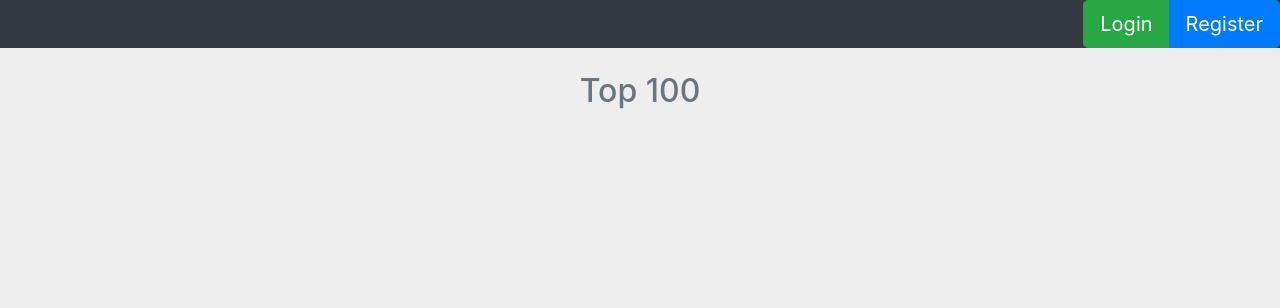
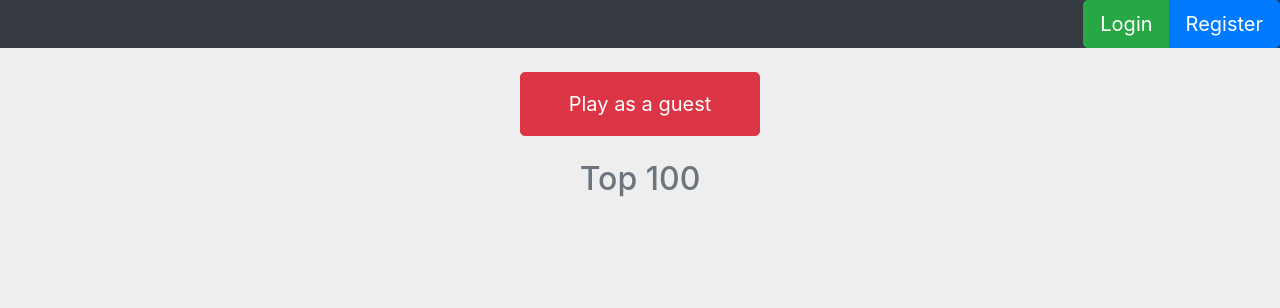
Before and after one commit to koualsky/texas-holdem, a Django app: page / in a window 1280 px wide. Shown: the top 308 px of the page. Run offline with Django 3.2, Linux system fonts and the light colour scheme; data that the repository does not hold is empty; some libraries are stand-ins or nearby versions.

Commit message:
Working 'play as a guest' button

```diff
--- a/game/static/game/style.css
+++ b/game/static/game/style.css
@@ -12,6 +12,10 @@ body {
 
 .top-100-container {
     max-width: 320px;
+}
+
+.play-as-a-guest {
+    //background-color: pink;
 }
 
 #hideAll {
--- a/game/static/game/table.js
+++ b/game/static/game/table.js
@@ -72,7 +72,6 @@ window.onload = function() {
 
     // Decision counter
     //decisionCounter("decision_counter", 10, "/pass");
-
 }
 
 
--- a/game/templates/game/start.html
+++ b/game/templates/game/start.html
@@ -21,6 +21,17 @@
 {% endif %}
 </nav>
 
+
+
+{% if not user.is_authenticated %}
+<div class="text-center">
+    <a href="{% url 'play_as_a_guest' %}" class="play-as-a-guest btn btn-danger btn-lg p-3 pl-5 pr-5 mt-4" id="play-as-a-guest">Play as a guest</a>
+</div>
+{% endif %}
+
+
+
+
 <h2 class="text-center p-4 text-secondary">Top 100</h2>
 
 <div class="top-100-container container p-0 justify-content-center text-secondary">
@@ -35,4 +46,8 @@
     </table>
 </div>
 
+<script>
+    document.getElementById("play-as-a-guest").style.backgroundColor = blue;
+</script>
+
 {% endblock %}
--- a/game/urls.py
+++ b/game/urls.py
@@ -7,6 +7,7 @@ urlpatterns = [
     path('', views.start, name='start'),
     path('table/', views.play, name='play'),
     path('exit/', views.exit, name='exit'),
+    path('register_guest/', views.play_as_a_guest, name='play_as_a_guest'),
 
     # Decisions
     path('check/', views.check, name='check'),
--- a/game/views.py
+++ b/game/views.py
@@ -1,10 +1,11 @@
-from django.shortcuts import render, redirect, get_object_or_404
+from django.shortcuts import render, redirect, get_object_or_404, HttpResponse
 from django.contrib.auth import login, authenticate
 from django.contrib.auth.decorators import login_required
 from django.contrib.auth.forms import UserCreationForm
 from django.contrib.auth.models import User
 from django.db.models import Q
 from .models import Player, Table
+from django.contrib.auth.hashers import make_password
 
 
 # Game
@@ -63,6 +64,49 @@ def play(request):
                                                'players_list': players_list
                                                }
                   )
+
+
+def play_as_a_guest(request):
+
+    # If my session pk is in db - login
+    try:
+        pk = get_object_or_404(Player, pk=int(request.session['pk']))
+    except:
+        pk = False
+
+    # If player exist, get login data
+    if pk:
+        pk = int(request.session['pk'])
+        player = request.session['guest_username']
+        pwd = request.session['guest_password']
+
+        # Login
+        pla = get_object_or_404(Player, pk=pk)
+        user = User.objects.get(pk=pla.name.pk)
+        login(request, user, backend='django.contrib.auth.backends.ModelBackend')
+        return redirect('play')
+        #return HttpResponse(player + ' - ' + pwd)
+
+    # If don't - register
+    else:
+
+        idd = int(Player.objects.latest('pk').pk) + 1
+        username = 'guest_' + str(idd)
+        pwd = make_password('qpwoeiruty1quest' + str(idd))
+        pk = idd
+
+        request.session['guest_username'] = username
+        request.session['guest_password'] = pwd
+        request.session['pk'] = pk
+
+        user = User.objects.create(username=username, password=pwd)
+        Player.objects.create(name=user)
+
+        login(request, user, backend='django.contrib.auth.backends.ModelBackend')
+
+        return redirect('play')
+        # return redirect('table')
+
 
 
 # Auxiliary methods
```
Also changed, not shown: game/migrations/0064_auto_20190820_1708.py (added), game/migrations/0065_auto_20190820_1730.py (added).
